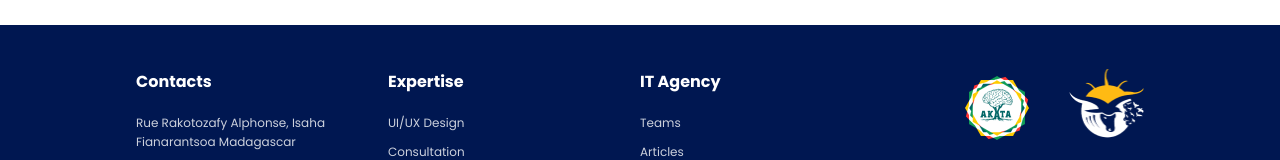
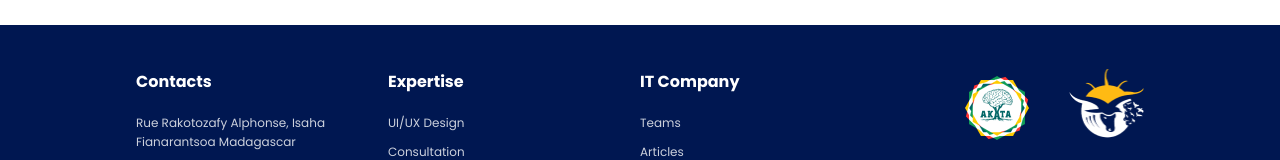
Before and after one commit to maxime-dot/website3, a Next.js app: page / in a window 1280 px wide. Shown: the part 9235-9395 px from the top of the page. Built offline with nearby package versions, Linux system fonts and the light colour scheme.

Commit message:
refactor: format code +  change content

```diff
--- a/src/app/components/footer/Footer.tsx
+++ b/src/app/components/footer/Footer.tsx
@@ -9,7 +9,7 @@ import {
 } from "@fortawesome/free-brands-svg-icons";
 import "./footer.scss";
 import contactData from "@/app/data/contacts.json";
-import serviceList from "@/app/data/services.json"
+import serviceList from "@/app/data/services.json";
 
 const currentDate = new Date();
 const currentYear = currentDate.getFullYear();
@@ -40,11 +40,10 @@ const Footer: React.FC = () => {
                 <Link href={`#${service.linkId}`}>{service.title}</Link>
               </li>
             ))}
-
           </ul>
         </div>
         <div className="footer-content">
-                    <strong>IT Agency</strong>
+          <strong>IT Company</strong>
           <ul>
             <li className="akata-text-small">
               <Link href={"#teams"}>Teams</Link>
@@ -82,13 +81,13 @@ const Footer: React.FC = () => {
           </div>
           <div className="social-link d-flex-center flex-row">
             <Link href={"/"}>
-                            <FontAwesomeIcon icon={faFacebook} className="link-icon"/>
+              <FontAwesomeIcon icon={faFacebook} className="link-icon" />
             </Link>
             <Link href={"/"}>
-                            <FontAwesomeIcon icon={faTwitter} className="link-icon"/>
+              <FontAwesomeIcon icon={faTwitter} className="link-icon" />
             </Link>
             <Link href={"/"}>
-                            <FontAwesomeIcon icon={faLinkedin} className="link-icon"/>
+              <FontAwesomeIcon icon={faLinkedin} className="link-icon" />
             </Link>
           </div>
         </div>
```
Lines whose indentation alone changed are shown as unchanged.
